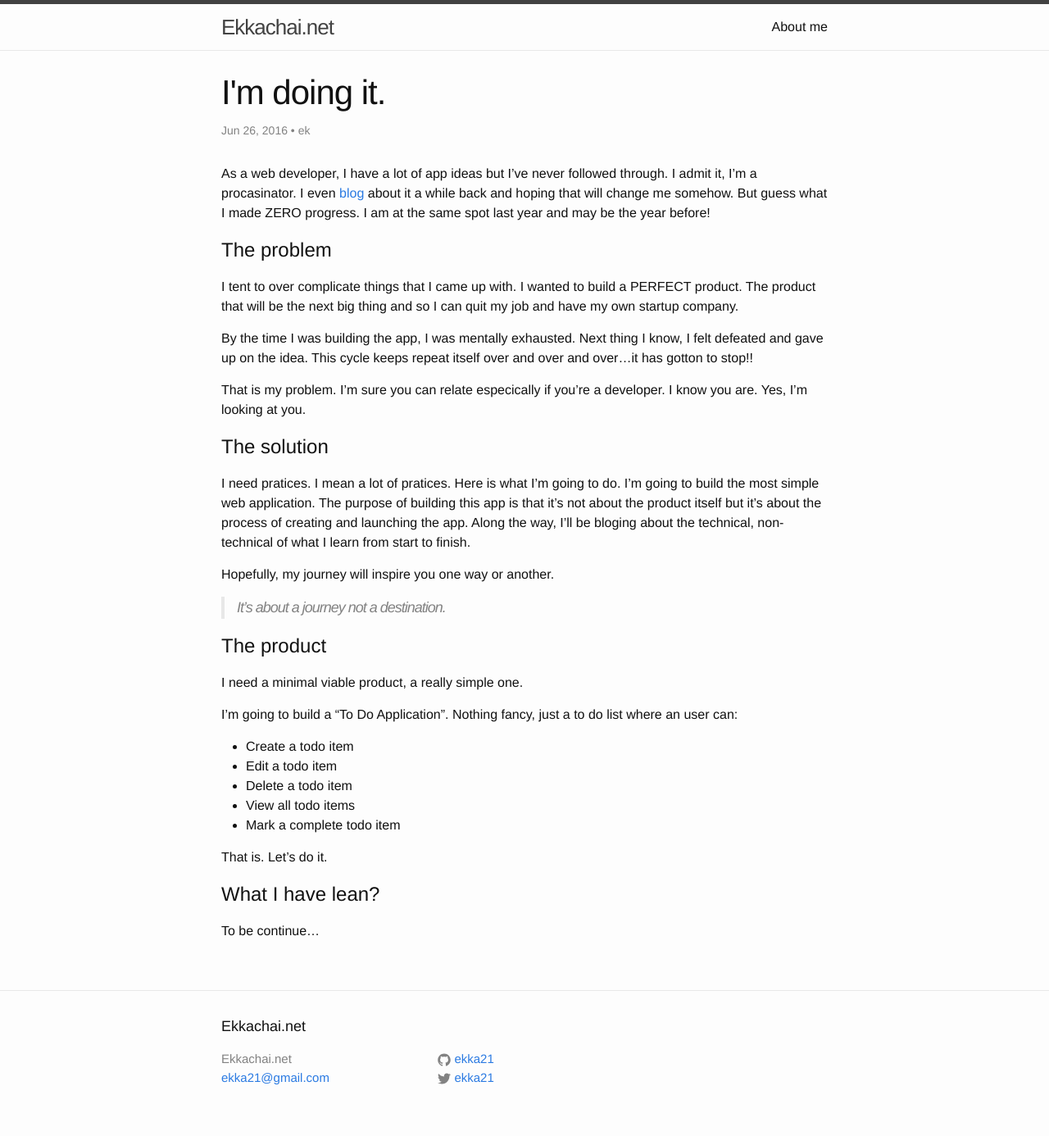
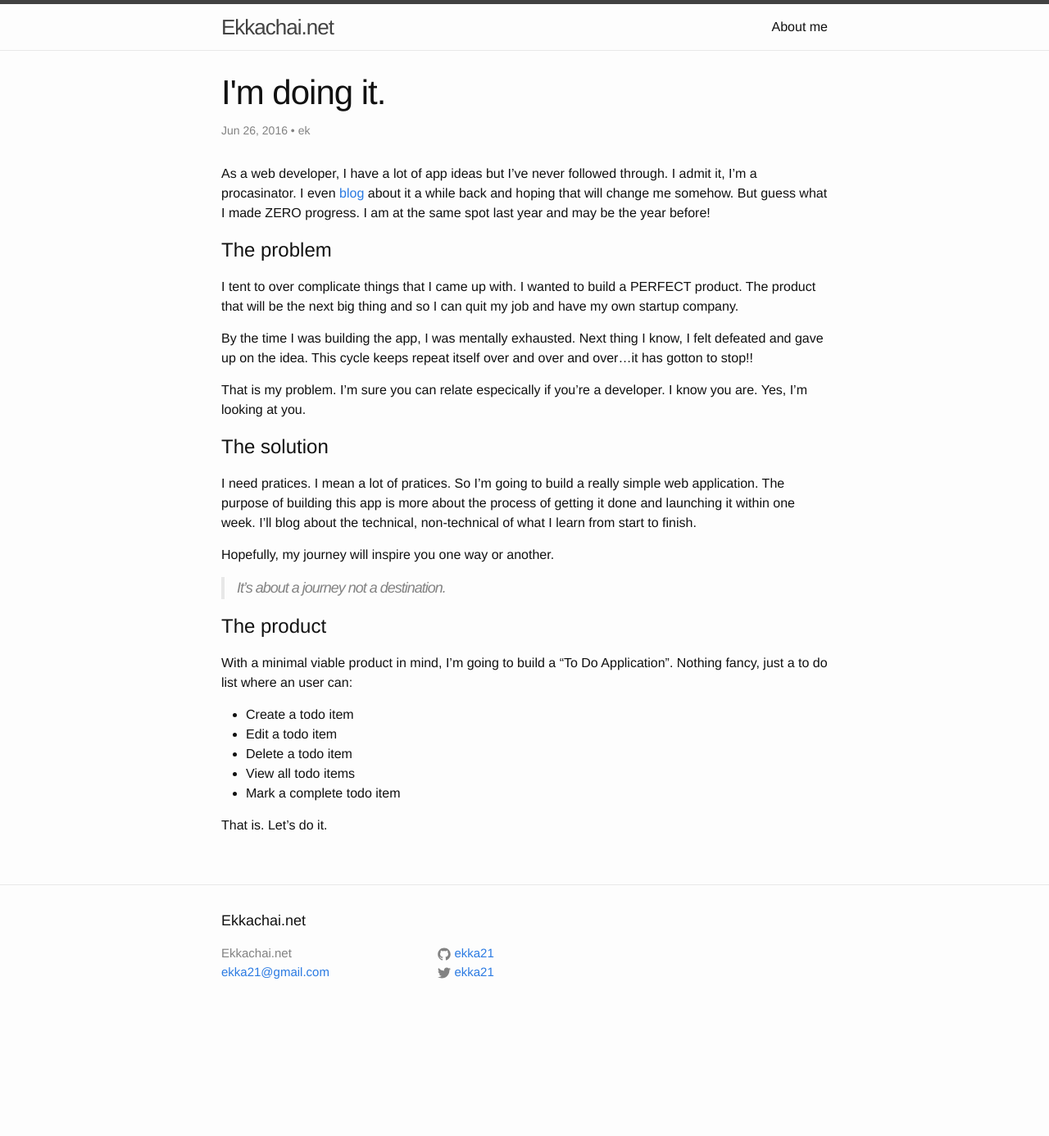
Before and after one commit to ekka21/ekka21.github.io, a Jekyll site: the page built from _posts/2016-06-26-I-am-doing-it.md, in a window 1280 px wide. Shown: the whole page at 82% size. Built offline with Jekyll 4.4.1, drawn with Linux system fonts in a browser that asks for light colours; comment, search, counter and statistics services are not loaded; after the commit the page ends 1257 px from its top, so only the background shows below that.

Commit message:
master: typo # Please enter the commit message for your changes. Lines starting # with '#' will be ignored, and an empty message aborts the commit. # On branch master # Changes to be committed: # modified: _posts/2016-06-26-I-am-doing-it.md #

```diff
--- a/_posts/2016-06-26-I-am-doing-it.md
+++ b/_posts/2016-06-26-I-am-doing-it.md
@@ -22,21 +22,15 @@ That is my problem. I'm sure you can relate especically if you're a
 developer. I know you are. Yes, I'm looking at you.
 
 # The solution
-I need pratices. I mean a lot of pratices. Here is what I'm going to do.
-I'm going to build the most simple web application. The purpose of
-building this app is that it's not about the product itself but it's
-about the process of creating and launching the app. Along the way, I'll
-be bloging about the technical, non-technical of what I learn from start
-to finish.
+I need pratices. I mean a lot of pratices. So I'm going to build a really simple web application. The purpose of
+building this app is more about the process of getting it done and launching it within one week. I'll blog about the technical, non-technical of what I learn from start to finish.
 
 Hopefully, my journey will inspire you one way or another.
 
 > It's about a journey not a destination.
 
 # The product
-I need a minimal viable product, a really simple one.
-
-I'm going to build a "To Do Application". Nothing fancy, just a to do list where an user can:
+With a minimal viable product in mind, I'm going to build a "To Do Application". Nothing fancy, just a to do list where an user can:
 
 - Create a todo item
 - Edit a todo item
@@ -45,6 +39,3 @@ I'm going to build a "To Do Application". Nothing fancy, just a to do list where
 - Mark a complete todo item
 
 That is. Let's do it.
-
-# What I have lean?
-To be continue...
```
